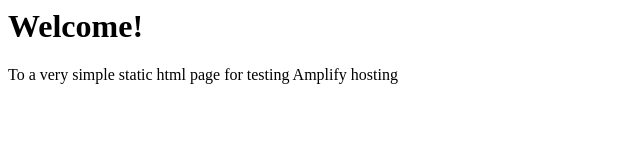
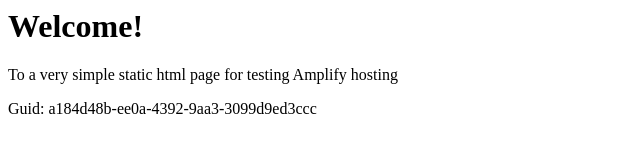
Before and after one commit to aws-aemilia-fra/Github-PR-Commit-Integration-Test-DoNotTouch-GitHubAutoBuildCanaryTest-v1-preprod-eu-central-1, a website: page src/index.html in a window 1280 px wide. Shown: the whole page, without its empty margins (0-640 px from the left). Drawn offline with Linux system fonts and the light colour scheme.

Commit message:
commit from integ tests

```diff
--- a/src/index.html
+++ b/src/index.html
@@ -1,3 +1,5 @@
+
+
 <html lang="en">
 
 <head>
@@ -10,6 +12,6 @@
 <body>
     <h1>Welcome!</h1>
     <p>To a very simple static html page for testing Amplify hosting</p>
-</body>
+    <p>Guid: a184d48b-ee0a-4392-9aa3-3099d9ed3ccc</p></body>
 
 </html>
```
